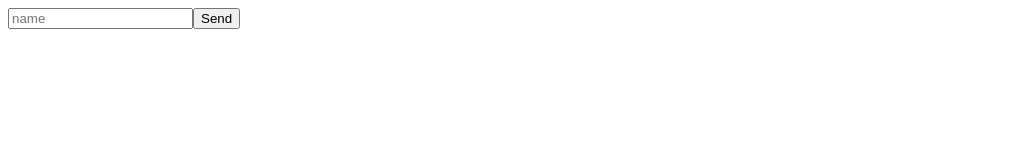
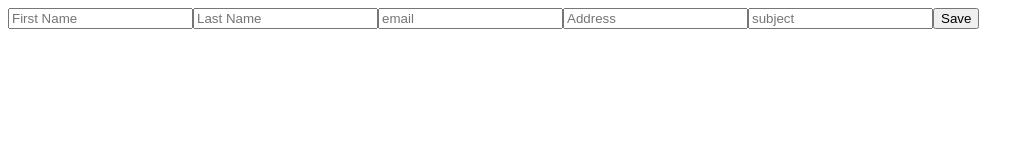
Before and after one commit to YogeshMJadhav/gatsby-site, a Gatsby site: page /contact in a window 1280 px wide. Shown: the whole page, without its empty margins (0-1034 px from the left). Built offline with nearby package versions, Linux system fonts and the light colour scheme; Gatsby itself is replaced by a stand-in of ours.

Commit message:
ad d d d

```diff
--- a/src/pages/contact.js
+++ b/src/pages/contact.js
@@ -1,5 +1,4 @@
 import React from "react"
-import { Link } from "gatsby"
 
 class Contact extends React.Component {
     render(){
@@ -19,14 +18,20 @@ class Contact extends React.Component {
             //         <button>Send Message</button>
             //     </form>
             // </div>
-            <form
-    name="contact-form"
-    method="post"
-    data-netlify="true"
-  >
-    <input type="text" placeholder="name" name="name"/>
-    <button>Send</button>
-</form>
+        <div>
+            <form name=" contact"
+                  method="post"
+                  data-netlify="true"
+                  data-netlify-honeypot="bot-field"
+            >
+             <input type="text" name="First Name" placeholder="First Name" />
+             <input type="text" name="Last Name" placeholder="Last Name"/>
+             <input type="text" name="email"placeholder="email" />
+             <input type="text" name="Address" placeholder="Address" />
+             <input type="text" name="Subject" placeholder="subject" />
+             <button>Save</button>
+            </form>
+        </div>
         )
     }
 }
```
